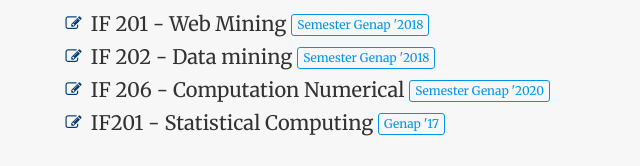
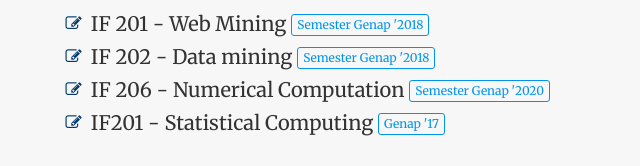
Before and after one commit to mulaab/mulaab.github.io, a plain HTML site: page index.html in a window 1280 px wide. Shown: the part 937-1103 px from the top of the page, 412-1052 px from the left. Drawn offline with nearby package versions, Linux system fonts and the light colour scheme; some packages are replaced by stand-ins of ours; some icons are missing.

Commit message:
Computing

```diff
--- a/cur_teaching/index.xml
+++ b/cur_teaching/index.xml
@@ -30,7 +30,7 @@
     </item>
 
     <item>
-      <title>IF 206 - Computation Numerical </title>
+      <title>IF 206 - Numerical Computation </title>
       <link>https://mulaab.github.io/cur_teaching/compu_num/</link>
       <pubDate>Mon, 01 Jan 0001 00:00:00 +0000</pubDate>
 
--- a/index.html
+++ b/index.html
@@ -277,7 +277,7 @@
       <li itemscope itemtype="http://schema.org/CreativeWork">
   <i class="fa-li fa fa-pencil-square-o pub-icon" aria-hidden="true"></i>
   <span itemprop="name">
-  IF 206 - Computation Numerical
+  IF 206 - Numerical Computation
 
 
 
--- a/index.xml
+++ b/index.xml
@@ -94,7 +94,7 @@
     </item>
 
     <item>
-      <title>IF 206 - Computation Numerical </title>
+      <title>IF 206 - Numerical Computation </title>
       <link>https://mulaab.github.io/cur_teaching/compu_num/</link>
       <pubDate>Mon, 01 Jan 0001 00:00:00 +0000</pubDate>
 
```
